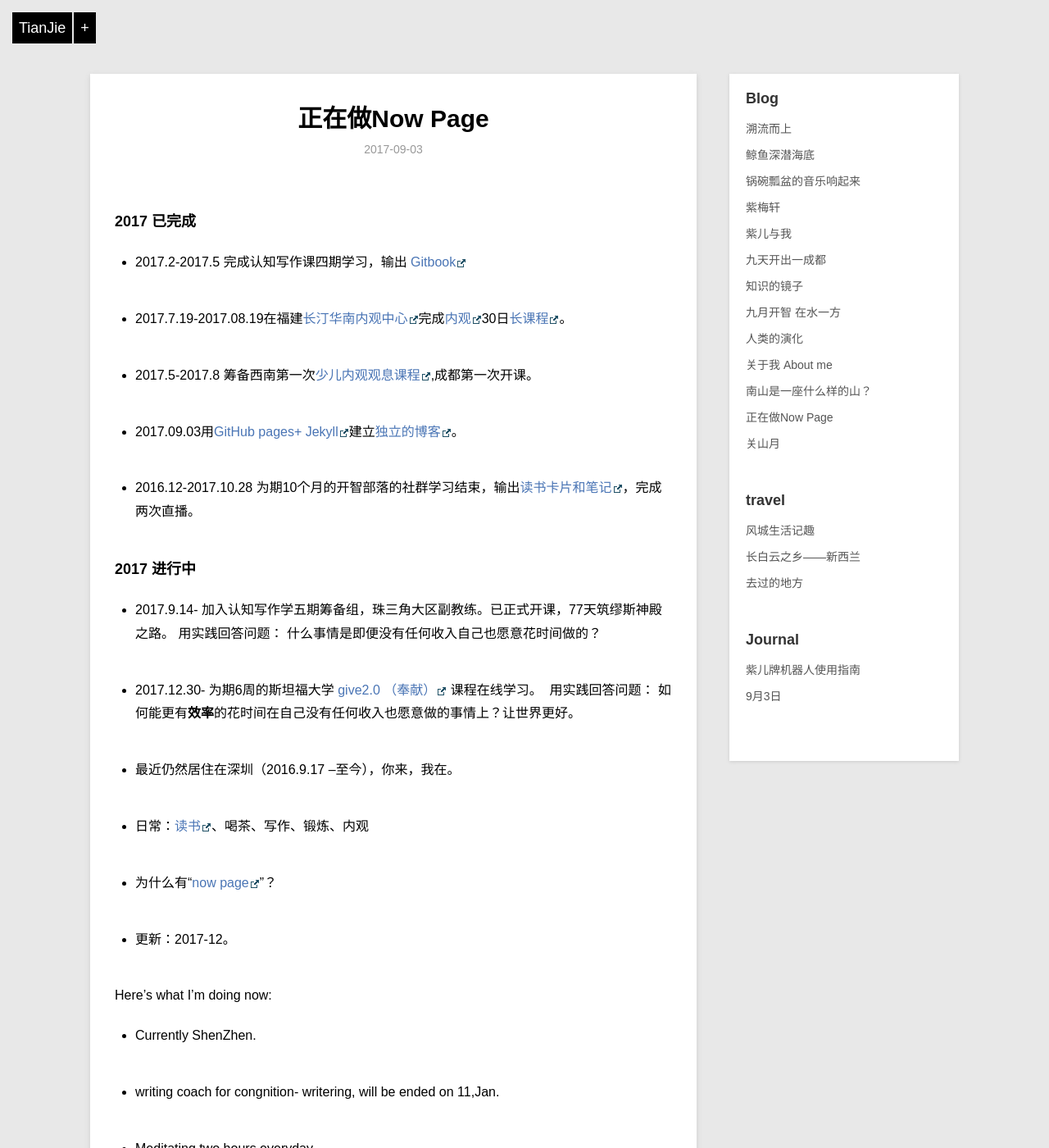
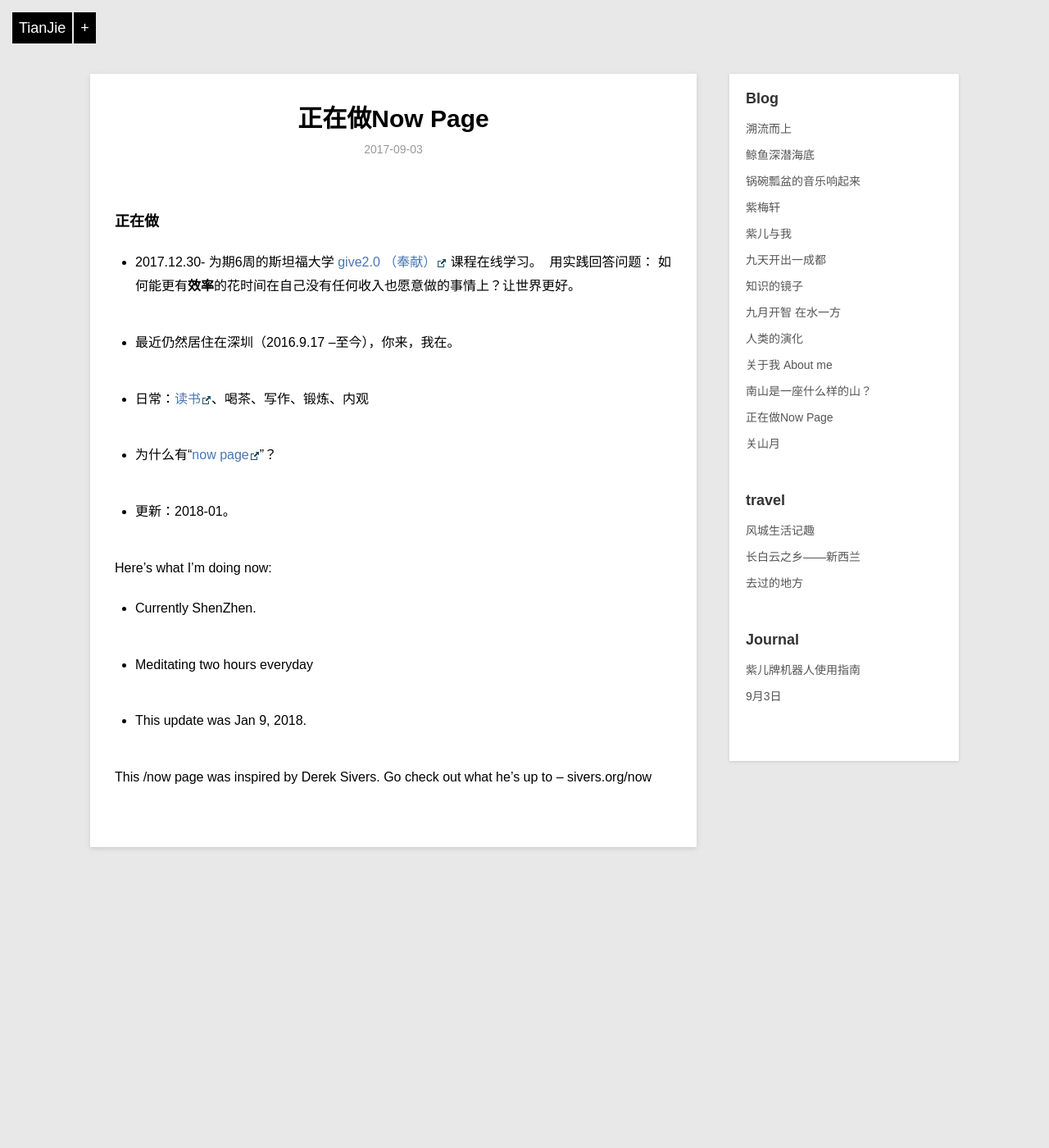
Before and after one commit to violettianjie/violettianjie.github.io, a Jekyll site: the page built from _posts/blog/2017-09-03-now.md, in a window 1280 px wide and 1400 px high. Shown: the whole window at 82% size. Built offline with Jekyll 4.4.1, drawn with Linux system fonts in a browser that asks for light colours; comment, search, counter and statistics services are not loaded; some of the changed text lies outside the part shown.

Commit message:
Update 2017-09-03-now.md

```diff
--- a/_posts/blog/2017-09-03-now.md
+++ b/_posts/blog/2017-09-03-now.md
@@ -5,22 +5,9 @@ description: "正在做的事What I am doing"
 category: blog
 ---
 
-### 2017 已完成
+### 正在做
 
-- 2017.2-2017.5 完成认知写作课四期学习，输出 [Gitbook](https://violettianjie.gitbooks.io/writer004tj/content/)
 
-- 2017.7.19-2017.08.19在福建[长汀华南内观中心](http://ng.81355.net/course.action?schoolIntroId=1)完成[内观](https://www.dhamma.org/zh-HANS/index)30日[长课程](https://www.dhamma.org/zh-HANS/courses/glossary)。
-
-- 2017.5-2017.8 筹备西南第一次[少儿内观观息课程](http://ctc.81355.net),成都第一次开课。
-
-- 2017.09.03用[GitHub pages+ Jekyll](https://violettianjie.github.io/03sep)建立[独立的博客](https://violettianjie.github.io)。
-
-- 2016.12-2017.10.28  为期10个月的开智部落的社群学习结束，输出[读书卡片和笔记](https://www.gitbook.com/book/violettianjie/openmind/details)，完成两次直播。
-
-### 2017 进行中
-
-- 2017.9.14-  加入认知写作学五期筹备组，珠三角大区副教练。已正式开课，77天筑缪斯神殿之路。
-  用实践回答问题： 什么事情是即便没有任何收入自己也愿意花时间做的？
 
 - 2017.12.30- 为期6周的斯坦福大学 [give2.0 （奉献）](https://www.coursera.org/learn/philanthropist) 课程在线学习。
   用实践回答问题： 如何能更有**效率**的花时间在自己没有任何收入也愿意做的事情上？让世界更好。
@@ -33,17 +20,15 @@ category: blog
 
 - 为什么有“[now page](http://nownownow.com/about)”？
 
-- 更新：2017-12。
+- 更新：2018-01。
 
 Here’s what I’m doing now:
 
 - Currently ShenZhen.
 
-- writing coach for congnition- writering, will be ended on 11,Jan.
-
 - Meditating two hours everyday
 
-- This update was Dec 30, 2017.
+- This update was Jan 9, 2018.
 
 This /now page was inspired by Derek Sivers. Go check out what he’s up to – sivers.org/now
 
```
